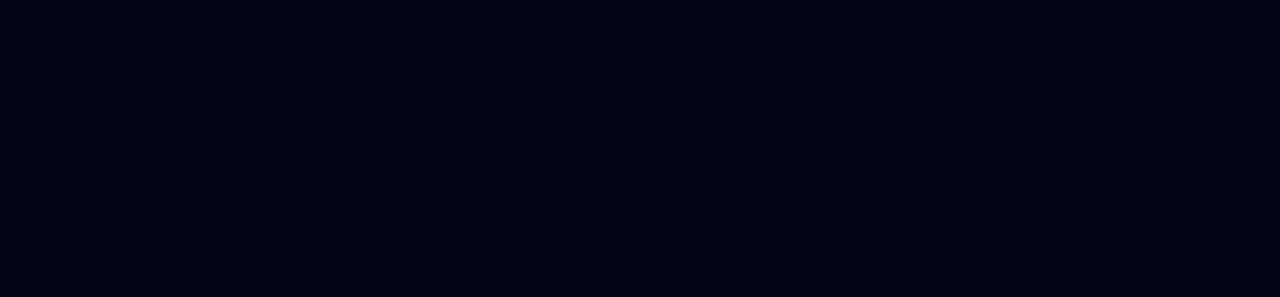
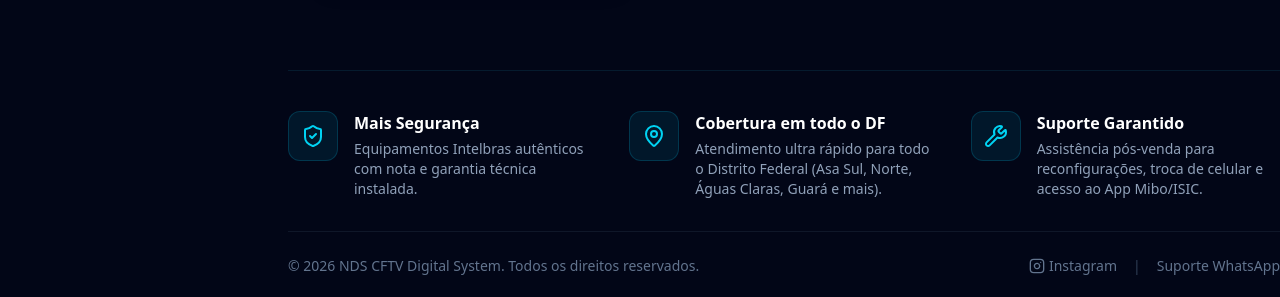
Before and after one commit to maninhoneeto-web/projeto-nds-site, a React (Vite) app: page / in a window 1280 px wide. Shown: the part 1159-1456 px from the top of the page. Before the commit the page ends 1181 px from the top, so only its background shows below. Built offline with nearby package versions, Linux system fonts and the light colour scheme.

Commit message:
feat: Add location and social media icons
Introduces new icons for enhanced user experience and branding. This includes MapPin for location representation and Instagram for social media integration.

```diff
--- a/src/App.tsx
+++ b/src/App.tsx
@@ -3,7 +3,7 @@
 import {
   CheckCircle2, Menu, X, ChevronDown, MessageCircle,
   Shield, Camera, Server, Key, Zap, Power, Wifi, Wrench, HelpCircle,
-  Smartphone, BellRing
+  Smartphone, BellRing, MapPin, ShieldCheck, Instagram
 } from 'lucide-react';
 
 /* ============================
@@ -73,7 +73,7 @@
 };
 
 const FAQS = [
-  { q: "A NDS CFTV atende quais regiões?", a: "Nosso foco corporativo e condominial está no DF (Asa Sul, Norte, Águas Claras, Guará, Lago Sul). Atendemos emergências rapidamente nestas zonas." },
+  { q: "A NDS CFTV atende quais regiões?", a: "Temos cobertura e atendimento para todo o Distrito Federal. Contamos com atendimento ultra rápido emergencial nas zonas de Brasília, Asa Sul, Norte, Águas Claras, Guará e Lago Sul." },
   { q: "Qual a garantia nas instalações?", a: "Todos os equipamentos fornecidos (Intelbras) possuem prazo mínimo de 1 ano. Nossos serviços contam com garantia integral de alinhamento e mão de obra de 90 dias." },
   { q: "Posso acessar pelo celular de fora do país?", a: "Sim. A integração via Intelbras Cloud ou No-IP permite visualização segura de qualquer lugar do mundo pelo app iSIC." },
   { q: "Funciona numa queda de energia?", a: "Apenas se solicitada a inclusão de um Nobreak Dedicado para segurança. Sugerimos Nobreaks na central do DVR e do Alarme para 24h sem interrupção." }
@@ -355,6 +355,53 @@
 
           </AnimatePresence>
         </div>
+
+        {/* RODAPÉ ELEGANTE E TRUST BADGES (Adição Segura) */}
+        <div className="mt-12 pt-10 border-t border-cyan-900/30">
+          <div className="grid grid-cols-1 md:grid-cols-3 gap-8 mb-8">
+            <div className="flex items-start gap-4">
+              <div className="bg-cyan-500/10 p-3 rounded-xl border border-cyan-500/20 text-cyan-400">
+                <ShieldCheck className="w-6 h-6" />
+              </div>
+              <div>
+                <h4 className="text-white font-bold mb-1">Mais Segurança</h4>
+                <p className="text-sm text-slate-400">Equipamentos Intelbras autênticos com nota e garantia técnica instalada.</p>
+              </div>
+            </div>
+            <div className="flex items-start gap-4">
+              <div className="bg-cyan-500/10 p-3 rounded-xl border border-cyan-500/20 text-cyan-400">
+                <MapPin className="w-6 h-6" />
+              </div>
+              <div>
+                <h4 className="text-white font-bold mb-1">Cobertura em todo o DF</h4>
+                <p className="text-sm text-slate-400">Atendimento ultra rápido para todo o Distrito Federal (Asa Sul, Norte, Águas Claras, Guará e mais).</p>
+              </div>
+            </div>
+            <div className="flex items-start gap-4">
+              <div className="bg-cyan-500/10 p-3 rounded-xl border border-cyan-500/20 text-cyan-400">
+                <Wrench className="w-6 h-6" />
+              </div>
+              <div>
+                <h4 className="text-white font-bold mb-1">Suporte Garantido</h4>
+                <p className="text-sm text-slate-400">Assistência pós-venda para reconfigurações, troca de celular e acesso ao App Mibo/ISIC.</p>
+              </div>
+            </div>
+          </div>
+
+          <div className="flex flex-col md:flex-row items-center justify-between text-sm text-slate-500 pt-6 border-t border-slate-800/50 pb-20 md:pb-6 gap-4">
+            <p>© {new Date().getFullYear()} NDS CFTV Digital System. Todos os direitos reservados.</p>
+            <div className="flex items-center gap-4">
+              <a href="#" className="hover:text-cyan-400 transition-colors flex items-center gap-1">
+                <Instagram className="w-4 h-4" /> Instagram
+              </a>
+              <span className="hidden md:inline text-slate-700">|</span>
+              <a onClick={sendQuoteRequest} className="hover:text-cyan-400 transition-colors cursor-pointer">
+                Suporte WhatsApp
+              </a>
+            </div>
+          </div>
+        </div>
+
       </main>
 
       {/* OVERLAY MODAL */}
```
